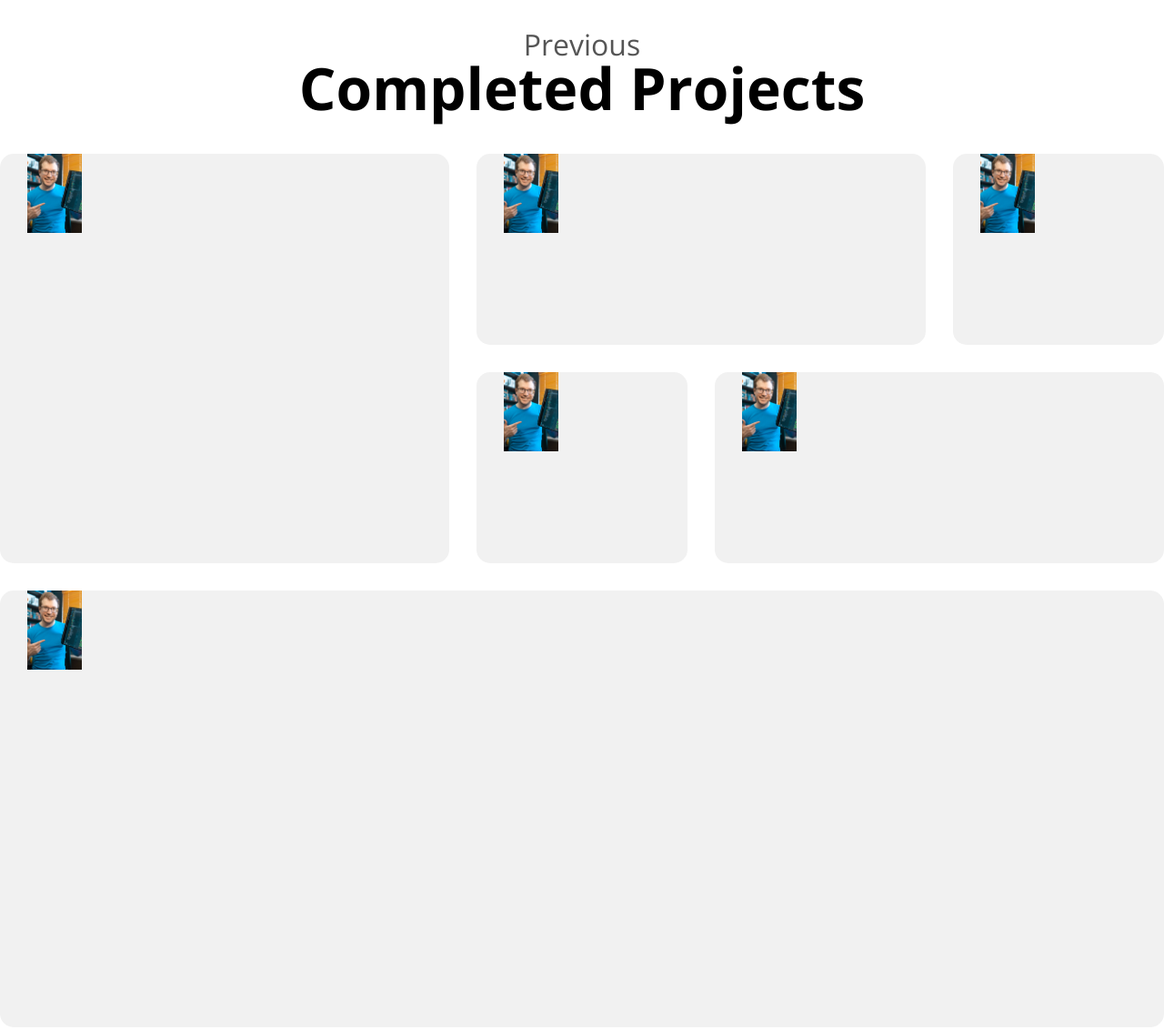
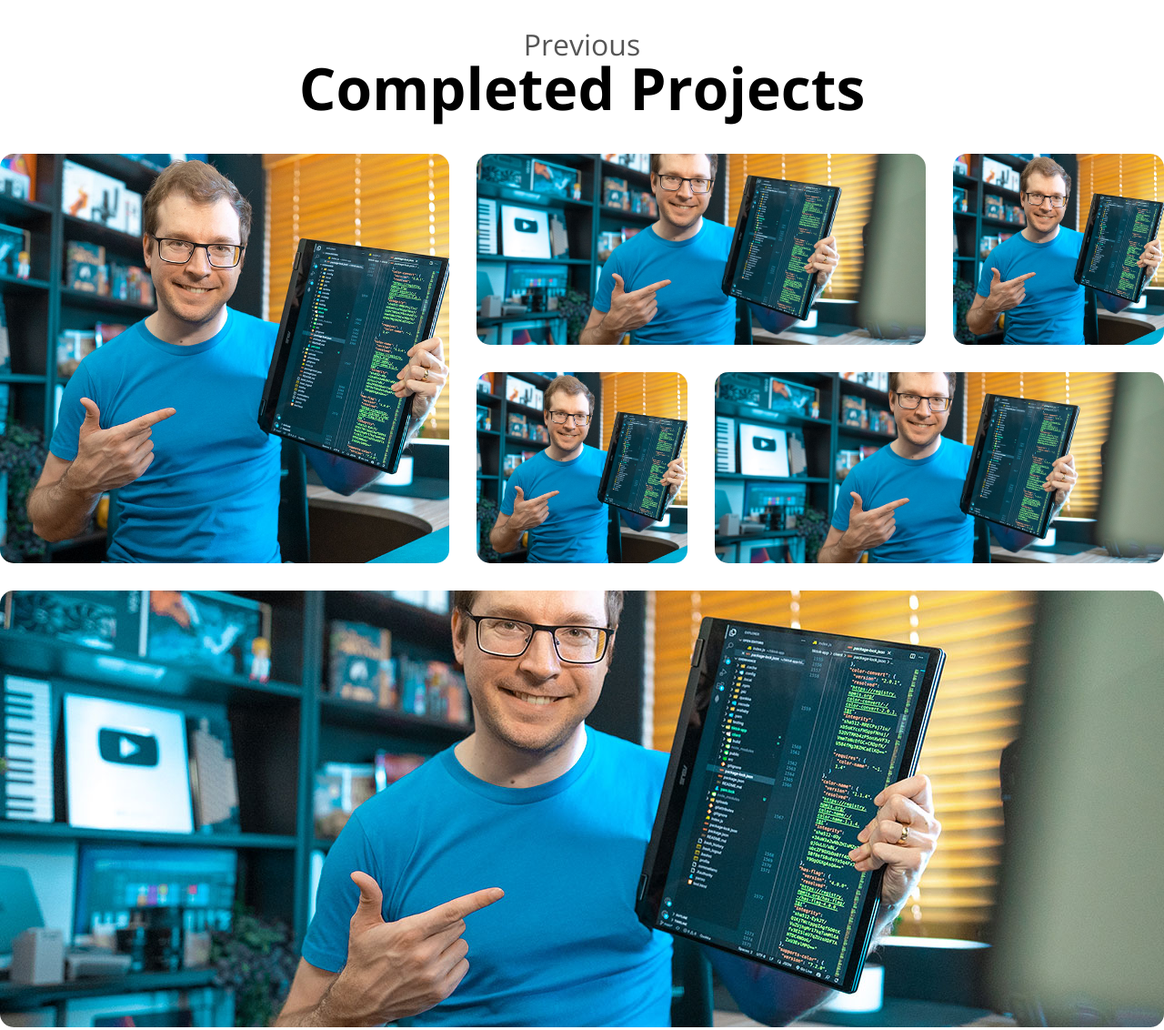
Before and after one commit to rosey824/portfolio-rose-html-css-js, a plain HTML site: page index.html in a window 1280 px wide. Shown: the part 2356-3488 px from the top of the page at 91% size. Drawn offline with nearby package versions, Linux system fonts and the light colour scheme.

Commit message:
Update index.html

```diff
--- a/index.html
+++ b/index.html
@@ -205,48 +205,36 @@
                 Completed Projects
             </h2>
             <div class="bento-grid">
-                <div class="bento-item">
                     <a href="#" class="bento-item">
                     <img src="./imgs/workplace-2.jpg"
                     alt="Workplace 2-"
                     width="100%"/>
                 </a>
-                </div>
-                <div class="bento-item">
                     <a href="#" class="bento-item">
                     <img src="./imgs/workplace-2.jpg"
                     alt="Workplace 2-"
                     width="100%"/>
                     </a>
-                </div>
-                <div class="bento-item">
                     <a href="#" class="bento-item">
                     <img src="./imgs/workplace-2.jpg"
                     alt="Workplace 2-"
                     width="100%"/>
                 </a>
-                </div>
-                <div class="bento-item">
                     <a href="#" class="bento-item">
                     <img src="./imgs/workplace-2.jpg"
                     alt="Workplace 2-"
                     width="100%"/>
                 </a>
-                </div>
-                <div class="bento-item">
                     <a href="#" class="bento-item">
                     <img src="./imgs/workplace-2.jpg"
                     alt="Workplace 2-"
                     width="100%"/>
                 </a>
-                </div>
-                <div class="bento-item">
                     <a href="#" class="bento-item">
                     <img src="./imgs/workplace-2.jpg"
                     alt="Workplace 2-"
                     width="100%"/>
                 </a>
-                </div>
             </div>
         </section>
     </main>
```
